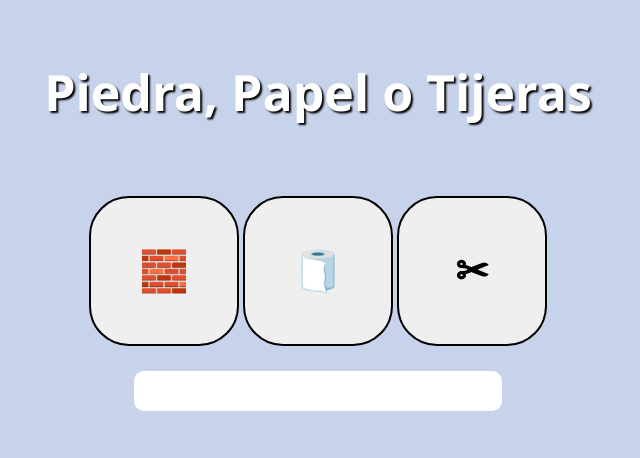
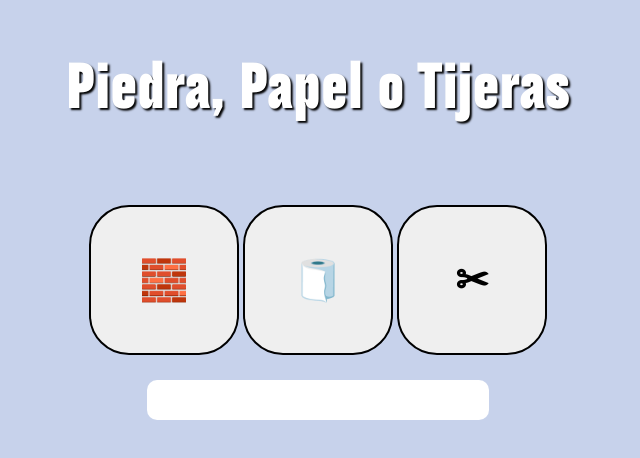
Before and after one commit to juancaaa11/EntornoCliente, a plain HTML site: page 3. Piedra,Papel,Tijera/index.html in a window 1280 px wide. Shown: the part 190-648 px from the top of the page, without its empty margins (322-962 px from the left). Drawn offline with Linux system fonts and the light colour scheme.

Commit message:
ejerciciov1.2

```diff
--- a/3. Piedra,Papel,Tijera/index.html
+++ b/3. Piedra,Papel,Tijera/index.html
@@ -8,6 +8,13 @@
     <title>Piedra, Papel o Tijeras</title>
 
     <style>
+
+    @font-face {
+        font-family: 'TTBlack';
+        src: url('_fonts/TT\ Backwards\ Sans\ Trial\ Black.otf') format('opentype'); /* Indica el formato */
+
+}
+
         body {
             height: 100vh;
             display: flex;
@@ -43,8 +50,8 @@
             color: rgb(255, 255, 255);
             text-shadow: 2px 2px 2px #000000;
             text-align: center;
-            font-size: 50px;
-            font-family: 'Segoe UI', Tahoma, Geneva, Verdana, sans-serif;
+            font-size: 59px;
+            font-family: TTBlack;
         }
 
         /* Estilo para el resultado */
```
Also changed, not shown: 3. Piedra,Papel,Tijera/_fonts/TT Backwards Sans Trial Black.otf (added).
